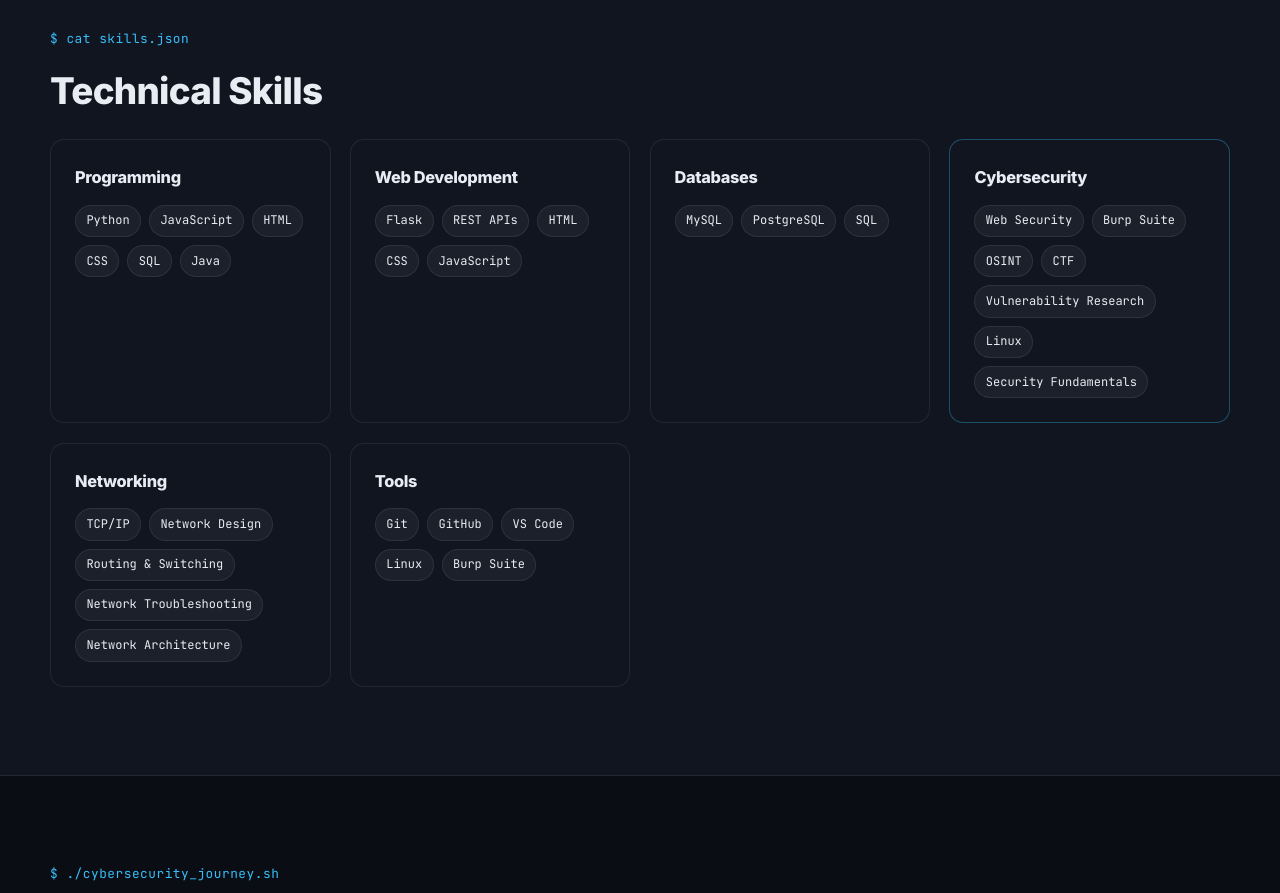
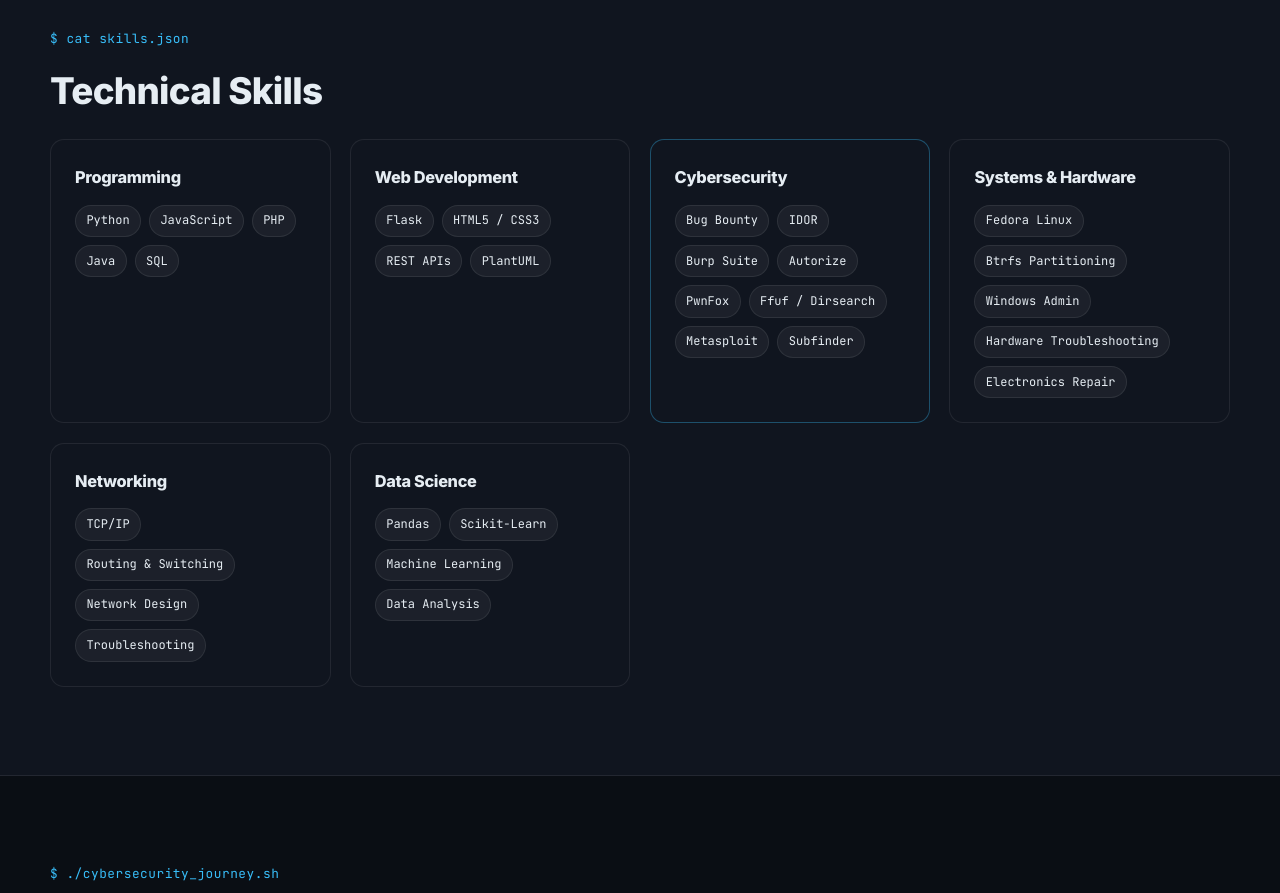
Before and after one commit to Senku0000/Senku0000.github.io, a plain HTML site: page index.html in a window 1280 px wide. Shown: the part 1580-2473 px from the top of the page. Drawn offline with Linux system fonts and the light colour scheme.

Commit message:
Update index.html

```diff
--- a/index.html
+++ b/index.html
@@ -168,63 +168,64 @@
   <div class="section__inner">
     <p class="eyebrow">$ cat skills.json</p>
     <h2 class="section__title">Technical Skills</h2>
-
     <div class="skills__grid">
 
       <div class="skill-card">
         <h3 class="skill-card__title">Programming</h3>
         <div class="tags">
           <span class="tag">Python</span><span class="tag">JavaScript</span>
-          <span class="tag">HTML</span><span class="tag">CSS</span>
-          <span class="tag">SQL</span><span class="tag">Java</span>
+          <span class="tag">PHP</span><span class="tag">Java</span>
+          <span class="tag">SQL</span>
         </div>
       </div>
 
       <div class="skill-card">
         <h3 class="skill-card__title">Web Development</h3>
         <div class="tags">
-          <span class="tag">Flask</span><span class="tag">REST APIs</span>
-          <span class="tag">HTML</span><span class="tag">CSS</span><span class="tag">JavaScript</span>
-        </div>
-      </div>
-
-      <div class="skill-card">
-        <h3 class="skill-card__title">Databases</h3>
-        <div class="tags">
-          <span class="tag">MySQL</span><span class="tag">PostgreSQL</span><span class="tag">SQL</span>
+          <span class="tag">Flask</span><span class="tag">HTML5 / CSS3</span>
+          <span class="tag">REST APIs</span><span class="tag">PlantUML</span>
         </div>
       </div>
 
       <div class="skill-card skill-card--accent">
         <h3 class="skill-card__title">Cybersecurity</h3>
         <div class="tags">
-          <span class="tag">Web Security</span><span class="tag">Burp Suite</span>
-          <span class="tag">OSINT</span><span class="tag">CTF</span>
-          <span class="tag">Vulnerability Research</span><span class="tag">Linux</span>
-          <span class="tag">Security Fundamentals</span>
+          <span class="tag">Bug Bounty</span><span class="tag">IDOR</span>
+          <span class="tag">Burp Suite</span><span class="tag">Autorize</span>
+          <span class="tag">PwnFox</span><span class="tag">Ffuf / Dirsearch</span>
+          <span class="tag">Metasploit</span><span class="tag">Subfinder</span>
+        </div>
+      </div>
+
+      <div class="skill-card">
+        <h3 class="skill-card__title">Systems &amp; Hardware</h3>
+        <div class="tags">
+          <span class="tag">Fedora Linux</span><span class="tag">Btrfs Partitioning</span>
+          <span class="tag">Windows Admin</span><span class="tag">Hardware Troubleshooting</span>
+          <span class="tag">Electronics Repair</span>
         </div>
       </div>
 
       <div class="skill-card">
         <h3 class="skill-card__title">Networking</h3>
         <div class="tags">
-          <span class="tag">TCP/IP</span><span class="tag">Network Design</span>
-          <span class="tag">Routing &amp; Switching</span><span class="tag">Network Troubleshooting</span>
-          <span class="tag">Network Architecture</span>
+          <span class="tag">TCP/IP</span><span class="tag">Routing &amp; Switching</span>
+          <span class="tag">Network Design</span><span class="tag">Troubleshooting</span>
         </div>
       </div>
 
       <div class="skill-card">
-        <h3 class="skill-card__title">Tools</h3>
+        <h3 class="skill-card__title">Data Science</h3>
         <div class="tags">
-          <span class="tag">Git</span><span class="tag">GitHub</span>
-          <span class="tag">VS Code</span><span class="tag">Linux</span><span class="tag">Burp Suite</span>
+          <span class="tag">Pandas</span><span class="tag">Scikit-Learn</span>
+          <span class="tag">Machine Learning</span><span class="tag">Data Analysis</span>
         </div>
       </div>
 
     </div>
   </div>
 </section>
+
 
 <!-- ================= CYBERSECURITY JOURNEY ================= -->
 <section class="section" id="cybersecurity">
```
